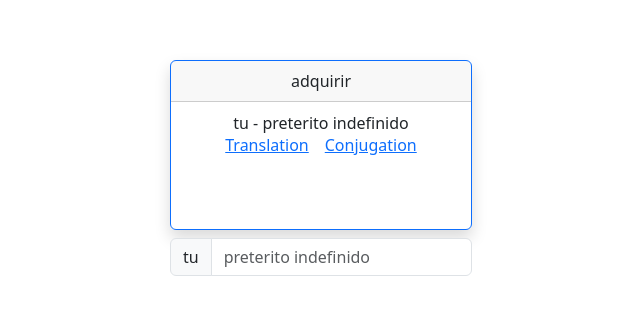
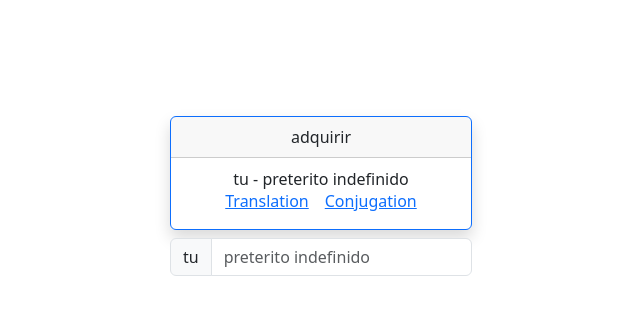
Before and after one commit to petoalbert/Conjugation, a React (Vite) app: page / in a window 1280 px wide. Shown: the part 476-790 px from the top of the page, without its empty margins (319-959 px from the left). Built offline with nearby package versions, Linux system fonts and the light colour scheme.

Commit message:
Change height to max-height for cards

```diff
--- a/src/index.css
+++ b/src/index.css
@@ -1,16 +1,16 @@
 @keyframes slideInFromBelow {
     0% {
-      height: 0px;
+      max-height: 0px;
       opacity: 0;
     }
     100% {
-      height: 170px;
+      max-height: 500px;
       opacity: 1;
     }
   }
 
   .animated-element {
-    height: 170px;
+    max-height: 500px;
     animation: slideInFromBelow 500ms ease-in-out;
   }
 
```
